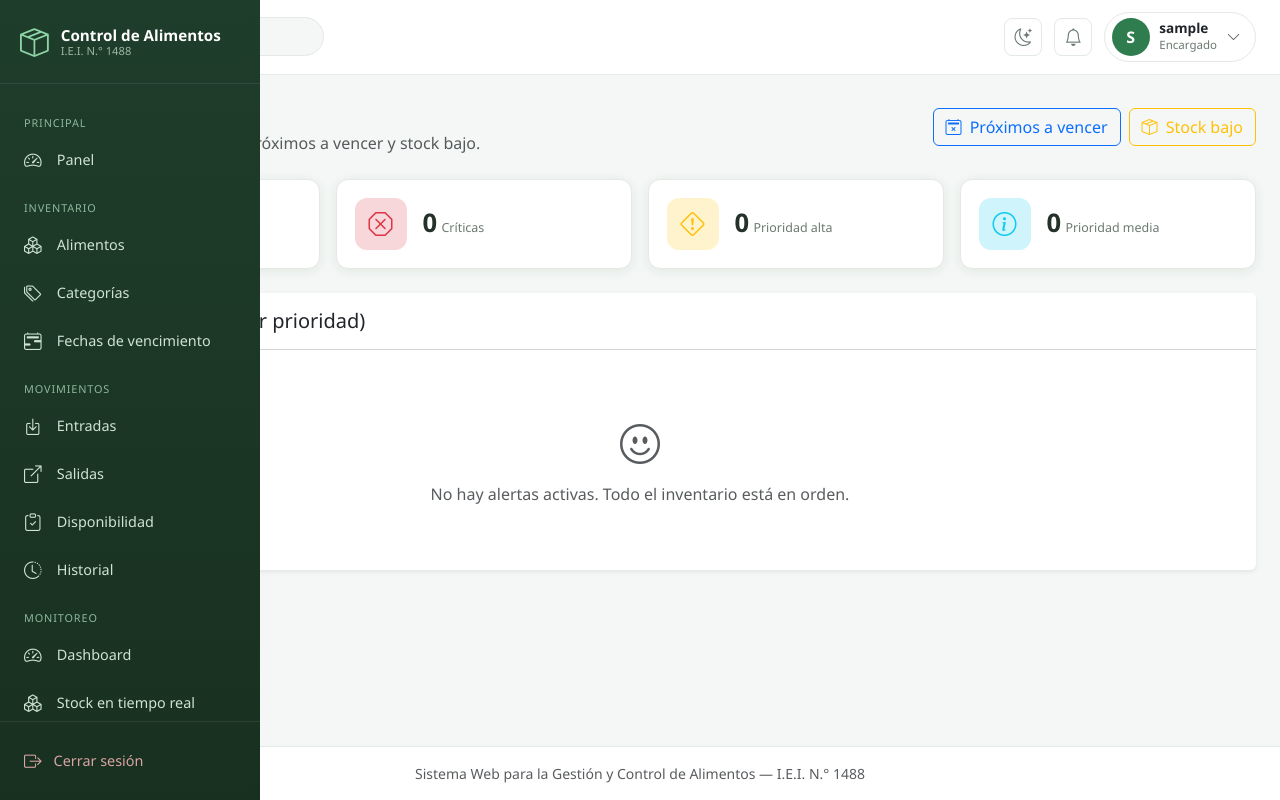
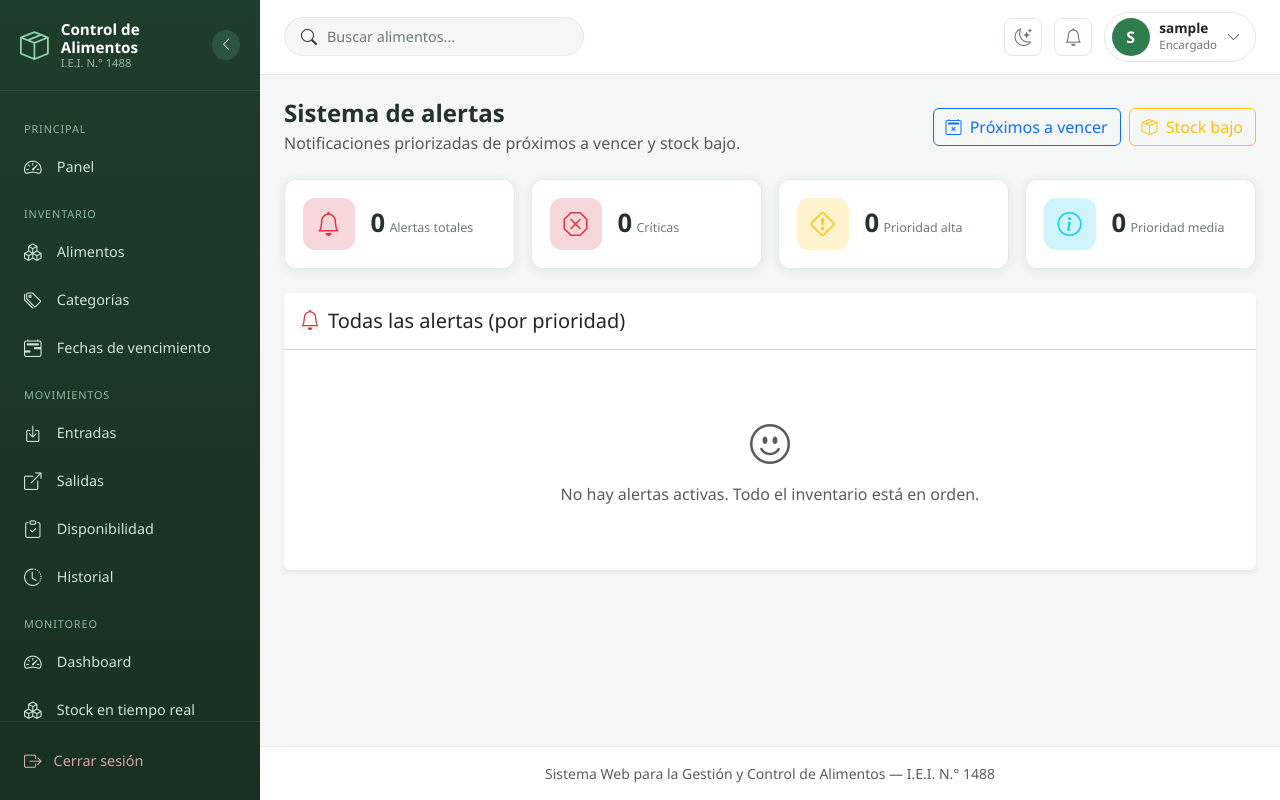
Before and after one commit to Eduardo-Benjamin-Guevara/TESIS, a Flask app: page /alertas/ in a window 1280 px wide. Run offline with Flask 3, Linux system fonts and the light colour scheme; the visitor is signed in with stand-in values (Sample User, id 1); data that the repository does not hold is empty.

Commit message:
Sprint 6: sidebar retractil (colapsable a iconos con persistencia) y mejoras de responsive

```diff
--- a/app/static/css/app.css
+++ b/app/static/css/app.css
@@ -23,6 +23,9 @@
 
     --border: #e3e9e4;
     --shadow: 0 2px 12px rgba(31, 61, 43, 0.08);
+
+    --sidebar-w: 260px;
+    --sidebar-w-collapsed: 76px;
 }
 
 * { box-sizing: border-box; }
@@ -41,14 +44,14 @@ body {
     display: flex;
     flex-direction: column;
     min-width: 0;
-    margin-left: 0;
+    margin-left: var(--sidebar-w);
     transition: margin-left 0.25s ease;
 }
 .app-content { flex: 1; }
 
 /* ---------------------------------------------------------------- Sidebar */
 .sidebar {
-    width: 260px;
+    width: var(--sidebar-w);
     background: linear-gradient(180deg, var(--sidebar-bg) 0%, #18301f 100%);
     color: var(--sidebar-text);
     display: flex;
@@ -58,17 +61,69 @@ body {
     bottom: 0;
     left: 0;
     z-index: 1040;
-    transition: transform 0.25s ease;
+    transition: transform 0.25s ease, width 0.25s ease;
 }
+
+/* ---- Sidebar colapsado (retráctil en escritorio) ---- */
+.app-layout.sidebar-collapsed .sidebar { width: var(--sidebar-w-collapsed); }
+.app-layout.sidebar-collapsed .app-main { margin-left: var(--sidebar-w-collapsed); }
+
+/* Botón para colapsar/expandir (escritorio) */
+.sidebar-collapse-btn {
+    display: none;
+    align-items: center;
+    justify-content: center;
+    width: 30px;
+    height: 30px;
+    border: none;
+    border-radius: 50%;
+    background: var(--sidebar-hover);
+    color: var(--sidebar-text);
+    cursor: pointer;
+    font-size: 0.85rem;
+    transition: transform 0.25s ease, background 0.15s ease;
+}
+.sidebar-collapse-btn:hover { background: #35573f; color: #fff; }
+.sidebar-collapsed .sidebar-collapse-btn i { transform: rotate(180deg); }
+.sidebar-collapse-btn i { transition: transform 0.25s ease; }
+@media (min-width: 992px) {
+    .sidebar-collapse-btn { display: inline-flex; }
+}
+
+/* Ocultar textos cuando está colapsado */
+.app-layout.sidebar-collapsed .brand-mark .brand-text,
+.app-layout.sidebar-collapsed .nav-link > span:not(.ms-auto),
+.app-layout.sidebar-collapsed .nav-section,
+.app-layout.sidebar-collapsed .logout-link > span {
+    opacity: 0;
+    width: 0;
+    overflow: hidden;
+    white-space: nowrap;
+}
+.app-layout.sidebar-collapsed .sidebar-brand { justify-content: center; padding: 1.25rem 0.6rem; gap: 0; }
+.app-layout.sidebar-collapsed .brand-mark { gap: 0; }
+.app-layout.sidebar-collapsed .sidebar-nav { padding: 1rem 0.6rem; }
+.app-layout.sidebar-collapsed .nav-link { justify-content: center; gap: 0; padding: 0.6rem 0; }
+.app-layout.sidebar-collapsed .nav-link i { margin: 0; }
+.app-layout.sidebar-collapsed .sidebar-collapse-btn { margin-left: 0; }
+.app-layout.sidebar-collapsed .sidebar-footer { display: flex; justify-content: center; padding: 1rem 0.4rem; }
+.app-layout.sidebar-collapsed .logout-link { justify-content: center; gap: 0; padding: 0.6rem 0; }
+.app-layout.sidebar-collapsed .nav-section { padding: 0.9rem 0 0.4rem; }
 
 .sidebar-brand {
     display: flex;
     align-items: center;
+    justify-content: space-between;
     gap: 0.75rem;
     padding: 1.25rem 1.25rem;
     border-bottom: 1px solid rgba(255, 255, 255, 0.08);
 }
-.sidebar-brand > i { font-size: 1.8rem; color: #8fd3a8; }
+.brand-mark {
+    display: flex;
+    align-items: center;
+    gap: 0.75rem;
+}
+.brand-mark > i { font-size: 1.8rem; color: #8fd3a8; }
 .brand-text { display: flex; flex-direction: column; line-height: 1.2; }
 .brand-title { font-weight: 700; color: #fff; font-size: 0.95rem; }
 .brand-sub { font-size: 0.7rem; color: #9db6a4; }
@@ -228,12 +283,15 @@ body {
 
 /* ---------------------------------------------------------------- Responsive */
 @media (max-width: 991.98px) {
-    .sidebar { transform: translateX(-100%); }
+    .sidebar { transform: translateX(-100%); width: var(--sidebar-w); }
     .sidebar.show { transform: translateX(0); }
+    .app-main { margin-left: 0 !important; }
     .topbar-search { display: none; }
+    .sidebar-collapse-btn { display: none !important; }
 }
 @media (min-width: 992px) {
     .sidebar-toggle { display: none; }
+    .sidebar.show { transform: none; }
 }
 
 /* Tablas en móvil: desplazamiento horizontal cómodo */
--- a/app/templates/partials/sidebar.html
+++ b/app/templates/partials/sidebar.html
@@ -1,10 +1,16 @@
 <aside class="sidebar" id="sidebar">
     <div class="sidebar-brand">
-        <i class="bi bi-box-seam"></i>
-        <div class="brand-text">
-            <span class="brand-title">Control de Alimentos</span>
-            <span class="brand-sub">I.E.I. N.° 1488</span>
+        <div class="brand-mark">
+            <i class="bi bi-box-seam"></i>
+            <div class="brand-text">
+                <span class="brand-title">Control de Alimentos</span>
+                <span class="brand-sub">I.E.I. N.° 1488</span>
+            </div>
         </div>
+        <button class="sidebar-collapse-btn" id="sidebarCollapse" type="button"
+                title="Contraer menú" aria-label="Contraer o expandir menú">
+            <i class="bi bi-chevron-left"></i>
+        </button>
     </div>
 
     <nav class="sidebar-nav">
```
Also changed, not shown: app/static/js/app.js (+40 -0 lines), docs/sprint6.md (+9 -1 lines), tests/test_notificaciones.py (+15 -0 lines).
